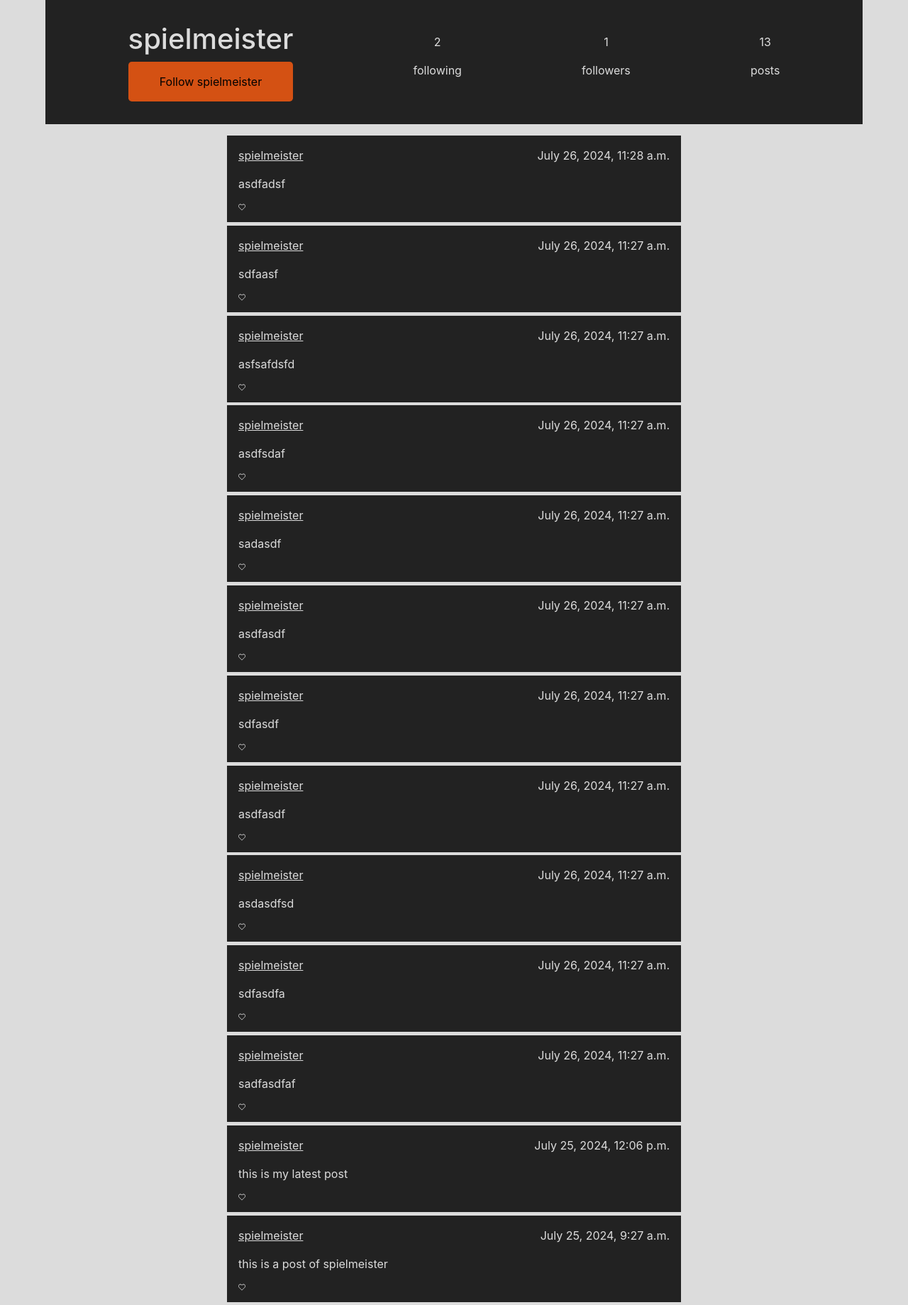
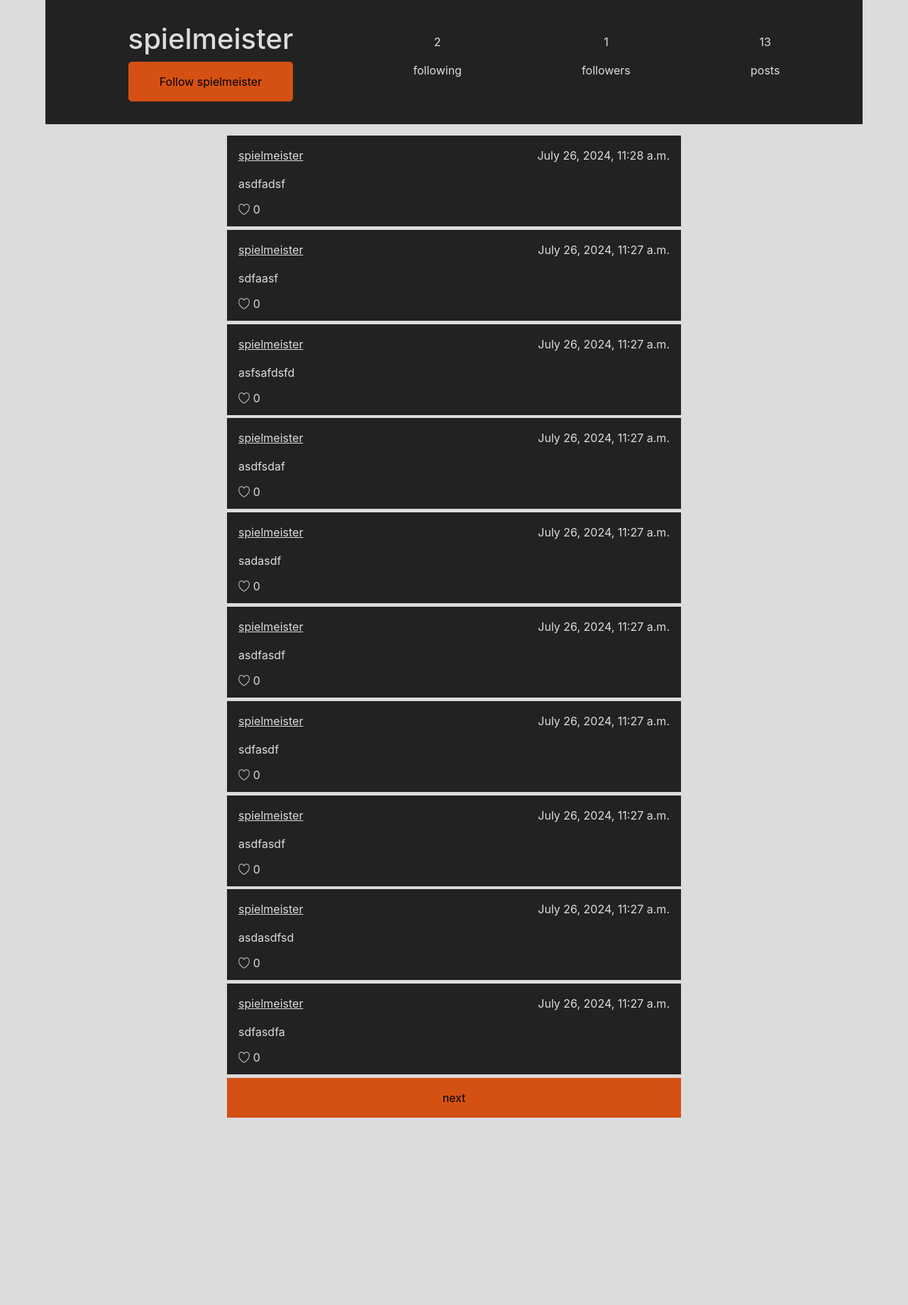
Before and after one commit to IanSpeelman/Social, a Django app: page /profile/1 in a window 1280 px wide. Shown: the part 73-1912 px from the top of the page at 71% size. After the commit the page ends 1648 px from the top, so only its background shows below. Run offline with Django 3.2, Linux system fonts and the light colour scheme; data comes from the database, SQL or seed files in the repository; both versions use the stored data as it was after the commit; some libraries are stand-ins or nearby versions.

Commit message:
add pagination to all pages showing posts, not just the index

```diff
--- a/network/static/network/styles/styles.css
+++ b/network/static/network/styles/styles.css
@@ -87,10 +87,12 @@ body {
   width: 1em;
   height: 1em;
   line-height: 1em;
+  margin-right: 0.1em;
 }
 #post-list .post .post-bottom img:hover {
   width: 1.1em;
   height: 1.1em;
+  margin-right: 0;
 }
 #post-list .post .post-bottom .hidden {
   display: none;
--- a/network/static/network/styles/styles.scss
+++ b/network/static/network/styles/styles.scss
@@ -99,10 +99,12 @@ body {
 				width: 1em;
 				height: 1em;
 				line-height: 1em;
+				margin-right: 0.1em;
 			}
 			img:hover {
 				width: 1.1em;
 				height: 1.1em;
+				margin-right: 0;
 			}
 			.hidden {
 				display: none;
--- a/network/templates/network/profile.html
+++ b/network/templates/network/profile.html
@@ -1,5 +1,5 @@
 {% extends 'network/layout.html' %}
-
+{% load static %}
 {% block body %}
 <div id="user">
     <div id="info">
@@ -22,15 +22,19 @@
             <p>followers</p>
         </div>
         <div>
-            <p>{{ posts|length }}</p>
+            <p>{{ postcount }}</p>
             <p>posts</p>
         </div>
     </div>
 </div>
 
-<div id="post-list">
+    {% if user.is_authenticated %}
+    <div id="post-list" data-login="true">
+    {% else %}
+    <div id="post-list" data-login="false">
+    {% endif%}
     {% for post in posts %}
-    <div class="post">
+    <div class="post" data-post="{{ post.id }}">
         <div class="post-top">
             <p class="post-user"><a href="{% url 'profile' post.user.id%}">{{ post.user }}</a></p>
             <p class="post-timestamp">{{ post.timestamp }}</p>
@@ -39,23 +43,24 @@
             <p>{{ post.content }}</p>
         </div>
         <div class="post-bottom">
-            <svg class="svg-heart" fill="#ffffff" height="10px" width="10px" version="1.1" id="Capa_1"
-                xmlns="http://www.w3.org/2000/svg" xmlns:xlink="http://www.w3.org/1999/xlink"
-                viewBox="0 0 471.701 471.701" xml:space="preserve">
-                <g id="SVGRepo_bgCarrier" stroke-width="0"></g>
-                <g id="SVGRepo_tracerCarrier" stroke-linecap="round" stroke-linejoin="round"></g>
-                <g id="SVGRepo_iconCarrier">
-                    <g>
-                        <path
-                            d="M433.601,67.001c-24.7-24.7-57.4-38.2-92.3-38.2s-67.7,13.6-92.4,38.3l-12.9,12.9l-13.1-13.1 c-24.7-24.7-57.6-38.4-92.5-38.4c-34.8,0-67.6,13.6-92.2,38.2c-24.7,24.7-38.3,57.5-38.2,92.4c0,34.9,13.7,67.6,38.4,92.3 l187.8,187.8c2.6,2.6,6.1,4,9.5,4c3.4,0,6.9-1.3,9.5-3.9l188.2-187.5c24.7-24.7,38.3-57.5,38.3-92.4 C471.801,124.501,458.301,91.701,433.601,67.001z M414.401,232.701l-178.7,178l-178.3-178.3c-19.6-19.6-30.4-45.6-30.4-73.3 s10.7-53.7,30.3-73.2c19.5-19.5,45.5-30.3,73.1-30.3c27.7,0,53.8,10.8,73.4,30.4l22.6,22.6c5.3,5.3,13.8,5.3,19.1,0l22.4-22.4 c19.6-19.6,45.7-30.4,73.3-30.4c27.6,0,53.6,10.8,73.2,30.3c19.6,19.6,30.3,45.6,30.3,73.3 C444.801,187.101,434.001,213.101,414.401,232.701z">
-                        </path>
-                    </g>
-                </g>
-            </svg>
-
+            <div class="like" data-post="{{ post.id }}">
+                <img class="" src="{% static 'network/images/not_liked.png' %}" alt="">
+                <img class="hidden" src="{% static 'network/images/liked.png' %}" alt="">
+            </div>
+            <p class="likes">0</p>
         </div>
     </div>
+
     {% endfor %}
+    <div class="pagination">
+        {% if previous %}
+        <a href="{% url 'profile' profile.id %}?page={{previous}}">previous</a>
+        {% endif %}
+        {% if next %}
+        <a href="{% url 'profile' profile.id %}?page={{next}}">next</a>
+        {% endif %}
+    </div>
 </div>
+<script src="{% static 'network/js/post_liking.js' %}"></script>
 
 {% endblock %}
--- a/network/views.py
+++ b/network/views.py
@@ -116,8 +116,28 @@ def profile(request, user_id):
 
     try:
         profile = User.objects.filter(id=user_id)[0]
-        posts = Post.objects.filter(user=profile).order_by("-timestamp")
+        postsresult = Post.objects.filter(user=profile).order_by("-timestamp")
         followed = Follow.objects.filter(follower=request.user.id, followed=user_id)
+
+
+        p = Paginator(postsresult, 10)
+
+        try:
+            page = int(request.GET.get("page", 1))
+            if page == "" or page < 1:
+                page = 1
+            elif page > p.num_pages:
+                page = p.num_pages
+        except:
+            page = 1
+        posts = p.page(page).object_list
+        next = False
+        previous = False
+        if page > 1:
+            previous = page - 1
+        if page < p.num_pages:
+            next = page + 1
+
         if(len(followed) == 1):
             followed = True
         else:
@@ -131,6 +151,10 @@ def profile(request, user_id):
         "followed":followed,
         "followednum": Follow.objects.filter(followed=profile).count(),
         "followernum": Follow.objects.filter(follower=profile).count(),
+        "postcount": len(postsresult),
+        "next": next,
+        "previous":previous,
+
     })
 
 def follow(request, user_id):
@@ -155,10 +179,31 @@ def followed(request):
         users = []
         for user in follow_list:
             users.append(user.followed)
-        posts = Post.objects.filter(user__in=users)
+        postsresult = Post.objects.filter(user__in=users).order_by("-timestamp")
+
+        p = Paginator(postsresult, 10)
+
+        try:
+            page = int(request.GET.get("page", 1))
+            if page == "" or page < 1:
+                page = 1
+            elif page > p.num_pages:
+                page = p.num_pages
+        except:
+            page = 1
+        posts = p.page(page).object_list
+        next = False
+        previous = False
+        if page > 1:
+            previous = page - 1
+        if page < p.num_pages:
+            next = page + 1
+
         return render(request, 'network/index.html',{
             "posts":posts,
-            "title": "Followed"
+            "title": "Followed",
+            "next":next,
+            "previous":previous,
         })
     return HttpResponseRedirect(reverse("login"))
 
```
Also changed, not shown: network/templates/network/index.html (+9 -0 lines), db.sqlite3, 1 other file.
